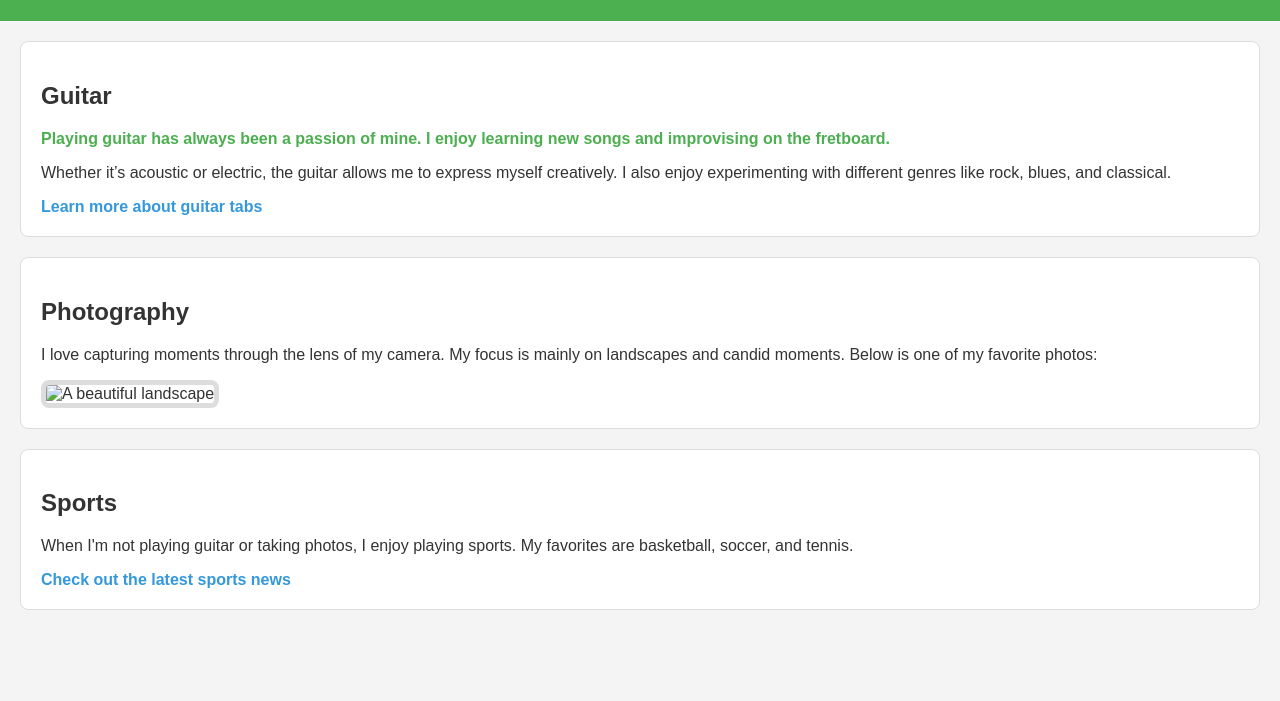
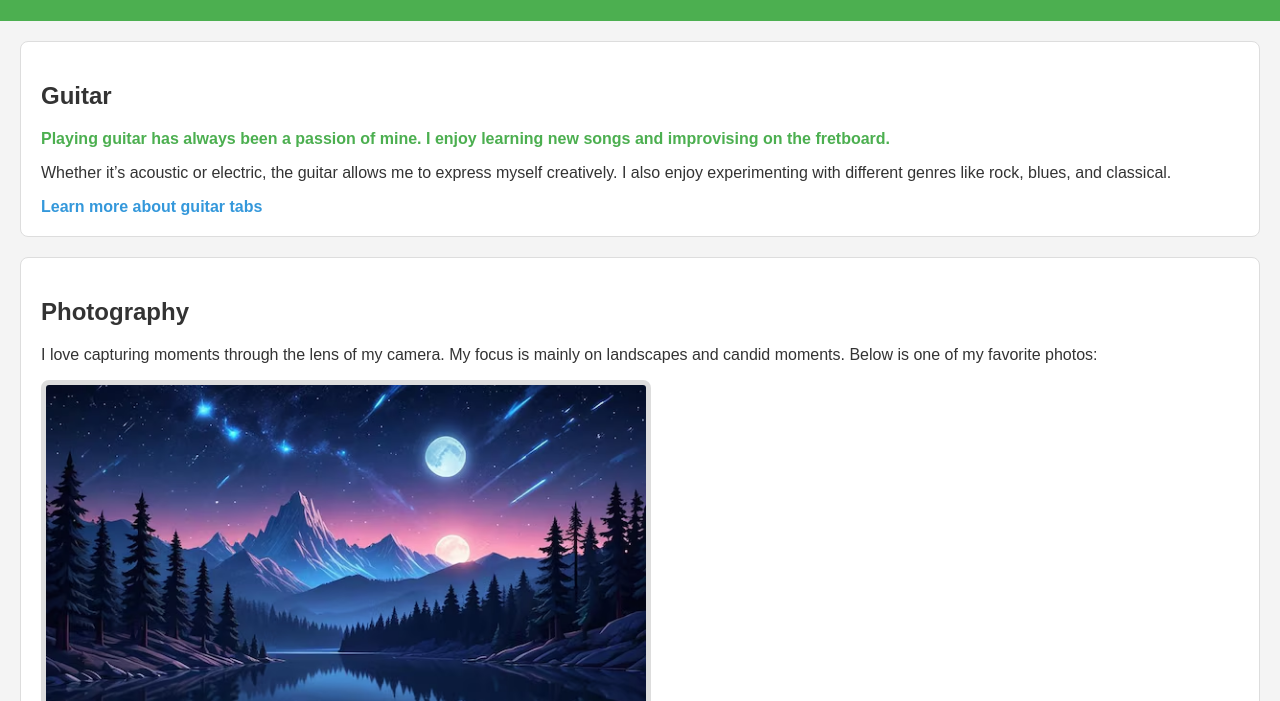
Before and after one commit to AdithyaR9/AdithyaR9.github.io, a plain HTML site: page index.html in a window 1280 px wide. Shown: the part 99-800 px from the top of the page. Drawn offline with Linux system fonts and the light colour scheme.

Commit message:
added iamge

```diff
--- a/index.html
+++ b/index.html
@@ -24,7 +24,7 @@
     <div class="content-section">
         <h2>Photography</h2>
         <p>I love capturing moments through the lens of my camera. My focus is mainly on landscapes and candid moments. Below is one of my favorite photos:</p>
-        <img src="landscape_photo.jpg" alt="A beautiful landscape" class="image-frame">
+        <img src="image.png" alt="A beautiful landscape" class="image-frame">
     </div>
 
     <!-- Third section: Sports -->
```
Also changed, not shown: image.png (added).
